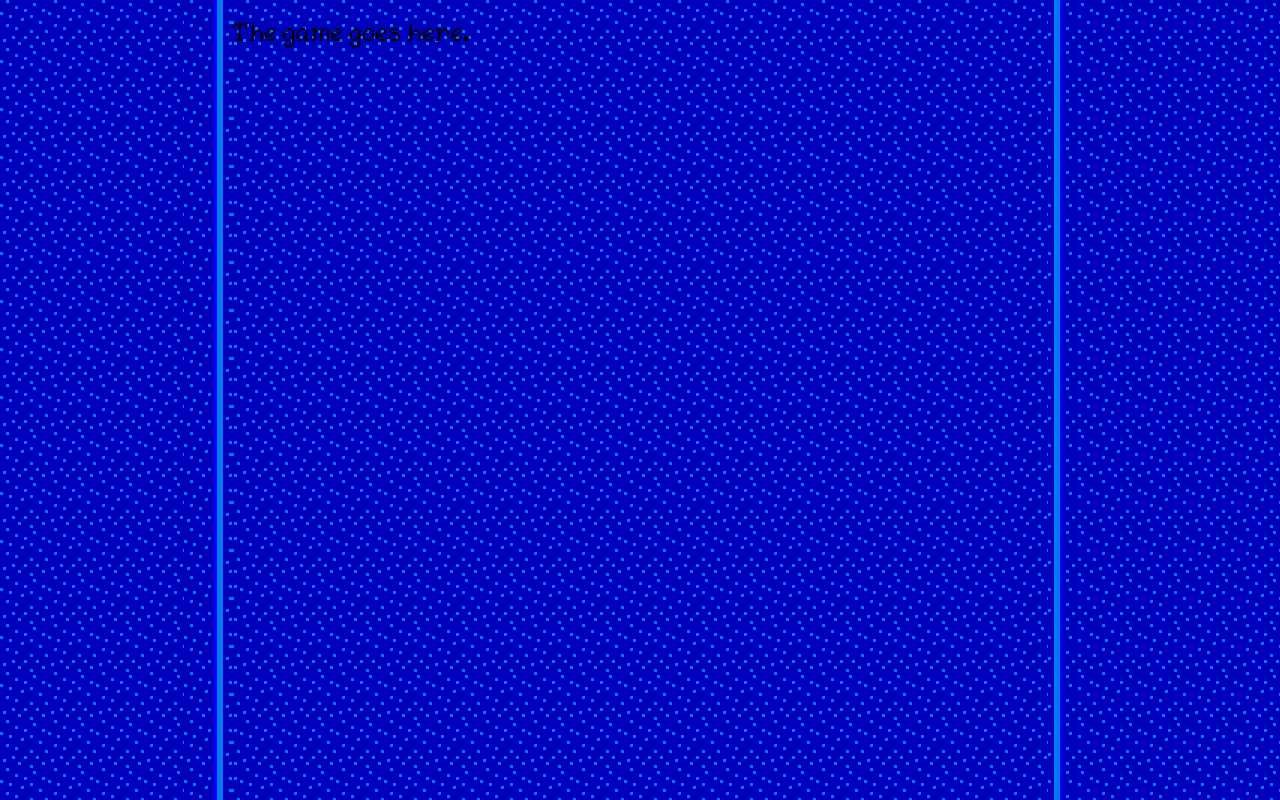
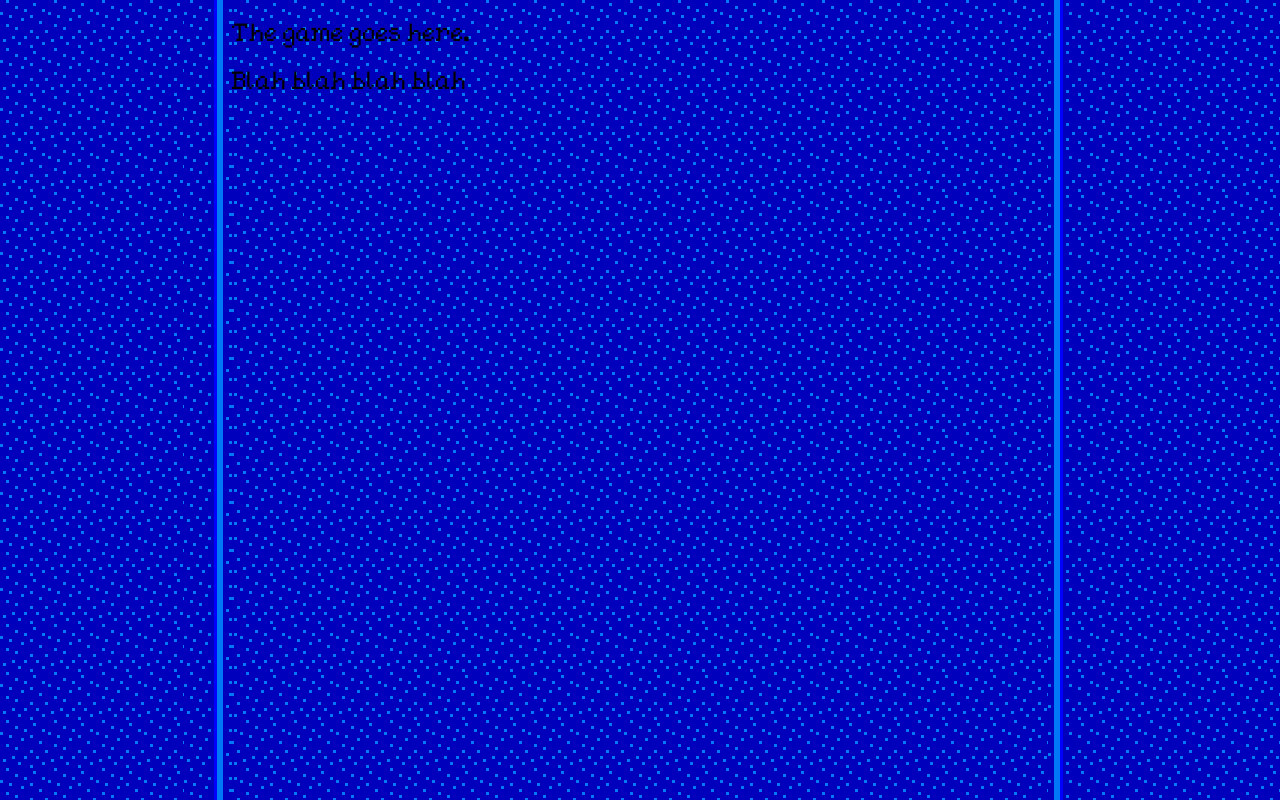
Before and after one commit to ser-dialest/safe-hamlet, a React (Create React App) app in the folder client/: page / in a window 1280 px wide. Built offline with nearby package versions, Linux system fonts and the light colour scheme.

Commit message:
Removed React Router - Unnecessary.

```diff
--- a/client/package.json
+++ b/client/package.json
@@ -7,7 +7,6 @@
     "axios": "^0.19.0",
     "react": "^16.8.6",
     "react-dom": "^16.8.6",
-    "react-router-dom": "^5.0.1",
     "react-scripts": "3.0.1"
   },
   "scripts": {
--- a/client/src/App.js
+++ b/client/src/App.js
@@ -1,27 +1,20 @@
-import React from "react";
-import { BrowserRouter as Router, Route, Switch } from "react-router-dom";
+import React, { Component } from "react";
 import './App.css';
 import Game from "./pages/Game"
 
-function App() {
+class App extends Component {
+
+  render() {
     return (
       <div id='layout'>
         <div className='sides'></div>
         <div className="sides left-border"></div>
-      <Router>
-        <div>
-          <Switch>
-            <Route exact path="/" component={Game} />
-          </Switch>
-        </div>
-      </Router>
+        <Game />
         <div className="sides right-border"></div>
         <div className='sides'></div>
       </div>
     );
   }
-
-// Add additional pages to the Switch as necessary
-// The column layout is added here as it will not be impacted by any other page or component
+}
 
 export default App;
--- a/client/src/pages/Game.js
+++ b/client/src/pages/Game.js
@@ -7,7 +7,10 @@ class Game extends Component {
     render() {
         return (
             // <Layout></Layout>
-            <p>The game goes here.</p>
+            <div>
+                <p>The game goes here.</p>
+                <p>Blah blah blah blah</p>
+            </div>
         );
     }
 };
```
Also changed, not shown: 1 other file (tests, documents, lock files or other folders). Lines whose indentation alone changed are shown as unchanged.
